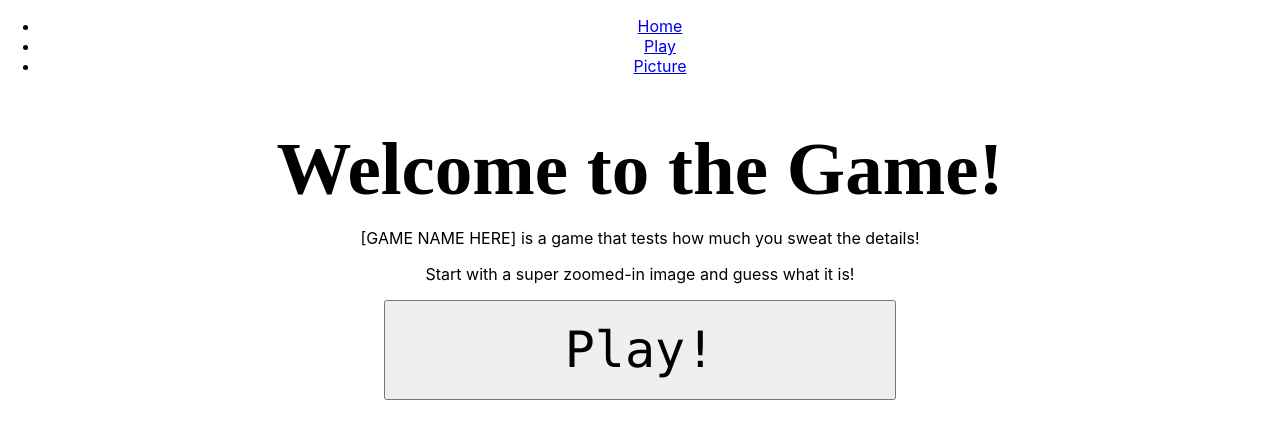
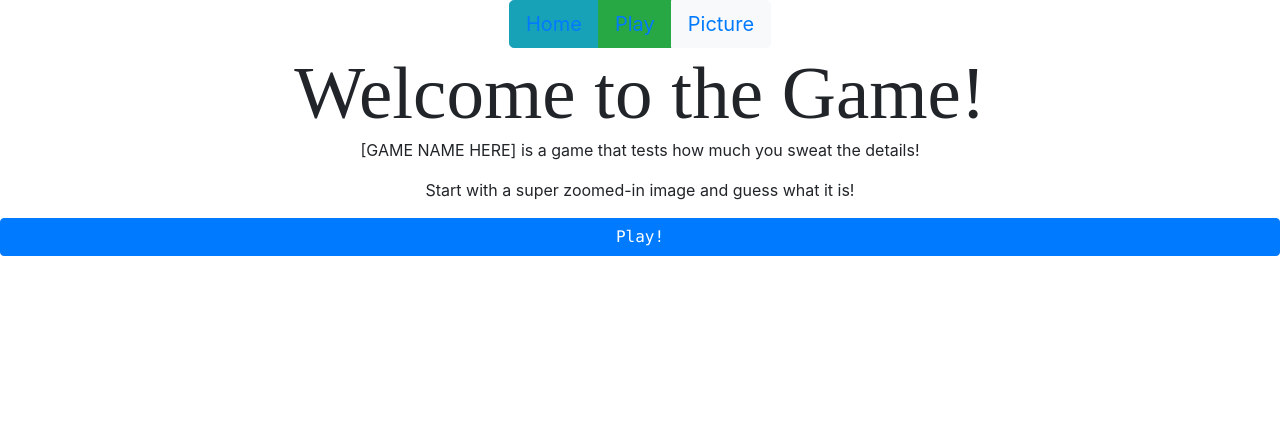
Before and after one commit to hallegv/cmsi-298-final-project, a React (Create React App) app: page / in a window 1280 px wide. Shown: the top 438 px of the page. Built offline with nearby package versions, Linux system fonts and the light colour scheme.

Commit message:
React Bootstrap visuals; currently incomplete.

```diff
--- a/src/App.js
+++ b/src/App.js
@@ -8,28 +8,19 @@ import {
   Route,
   Link
 } from "react-router-dom";
+import { Button, ButtonGroup } from "react-bootstrap";
 
 function App() {
   return (
     <div className="App">
       <Router>
         <div>
-          <nav>
-            <ul>
-              <li>
-                <Link to="/">Home</Link>
-              </li>
+          <ButtonGroup toggle size = "lg">
+            <Button variant="info"><Link to="/">Home</Link></Button>
+            <Button variant="success"><Link to="/play">Play</Link></Button>
+            <Button variant="light"><Link to="/picture">Picture</Link></Button>
+          </ButtonGroup>
 
-              <li>
-                <Link to="/play">Play</Link>
-              </li>
-
-              <li>
-                <Link to="/picture">Picture</Link>
-              </li>
-
-            </ul>
-          </nav>
 
           <Switch>
           <Route path="/picture">
--- a/src/components/HomePage.jsx
+++ b/src/components/HomePage.jsx
@@ -1,4 +1,5 @@
 import React from "react";
+import Button from "react-bootstrap/Button";
 
 export default function HomePage(props) {
 
@@ -15,12 +16,9 @@ export default function HomePage(props) {
     <p>[GAME NAME HERE] is a game that tests how much you sweat the details!</p>
     <p>Start with a super zoomed-in image and guess what it is!</p>
 
-    <button style = {{
-      width: "40%",
-      height: 100,
-      fontSize: 50,
+    <Button block style = {{
       fontFamily: "Monaco",
-    }}>Play!</button>
+    }}>Play!</Button>
   </div>;
 
 }
--- a/src/index.js
+++ b/src/index.js
@@ -3,6 +3,7 @@ import ReactDOM from 'react-dom';
 import './index.css';
 import App from './App';
 import reportWebVitals from './reportWebVitals';
+import 'bootstrap/dist/css/bootstrap.min.css';
 
 ReactDOM.render(
   <React.StrictMode>
```
Also changed, not shown: src/components/Navigation.jsx (added, +38 -0 lines), 1 other file (tests, documents, lock files or other folders).
